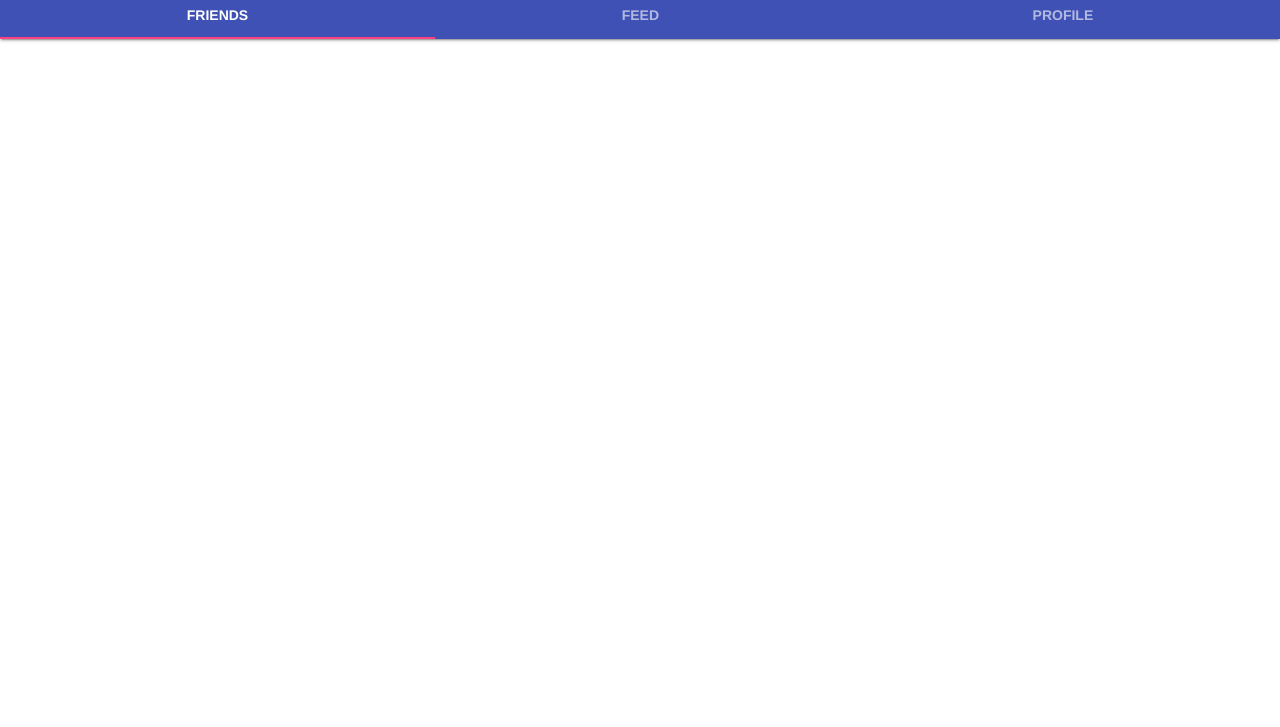
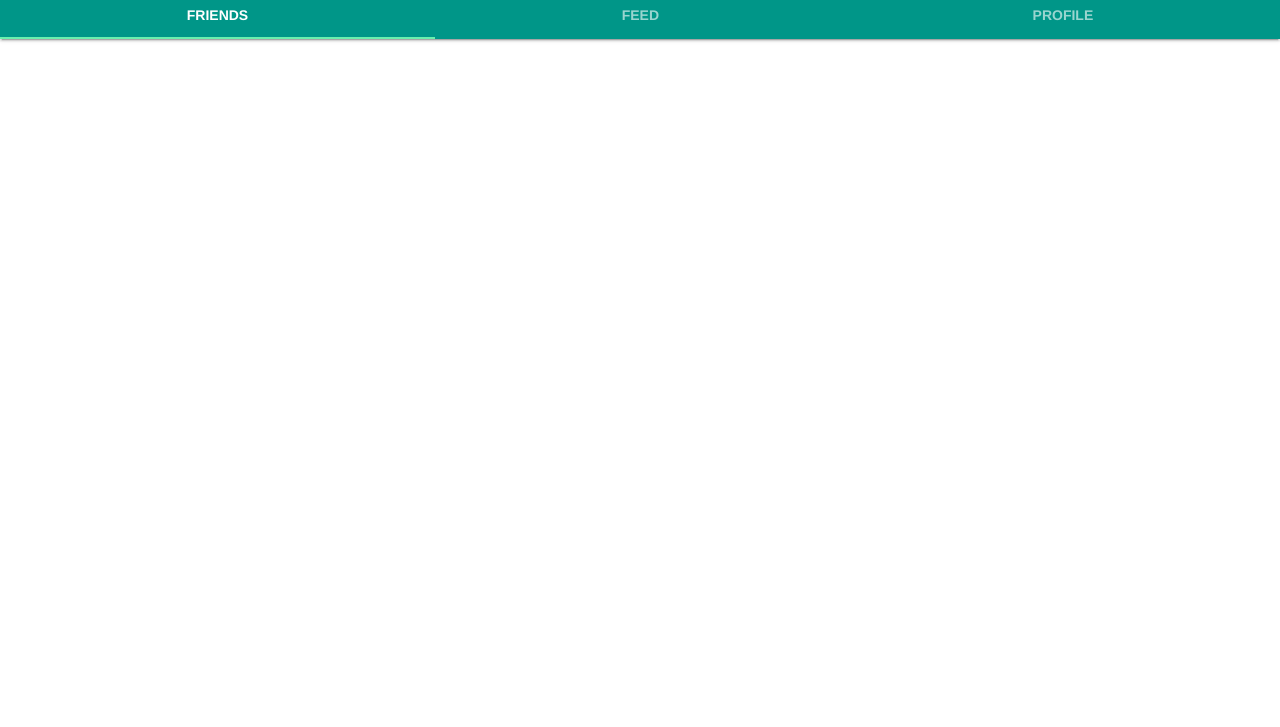
Before and after one commit to an0nh4x0r/Spanshots-UI, a plain HTML site: page index.html in a window 1280 px wide. Shown: the part 73-800 px from the top of the page. Drawn offline with Linux system fonts and the light colour scheme.

Commit message:
added teal green stylesheet in the project.

```diff
--- a/index.html
+++ b/index.html
@@ -3,7 +3,7 @@
 <head>
     <meta charset="UTF-8">
     <title>Spanshots</title>
-    <link rel="stylesheet" href="mdl/material.min.css">
+    <link rel="stylesheet" href="mdl/material.teal-green.min.css">
     <script src="mdl/material.min.js"></script>
     <link rel="stylesheet" href="https://fonts.googleapis.com/icon?family=Material+Icons"/>
     <link href='https://fonts.googleapis.com/css?family=Pacifico' rel='stylesheet' type='text/css'>
```
